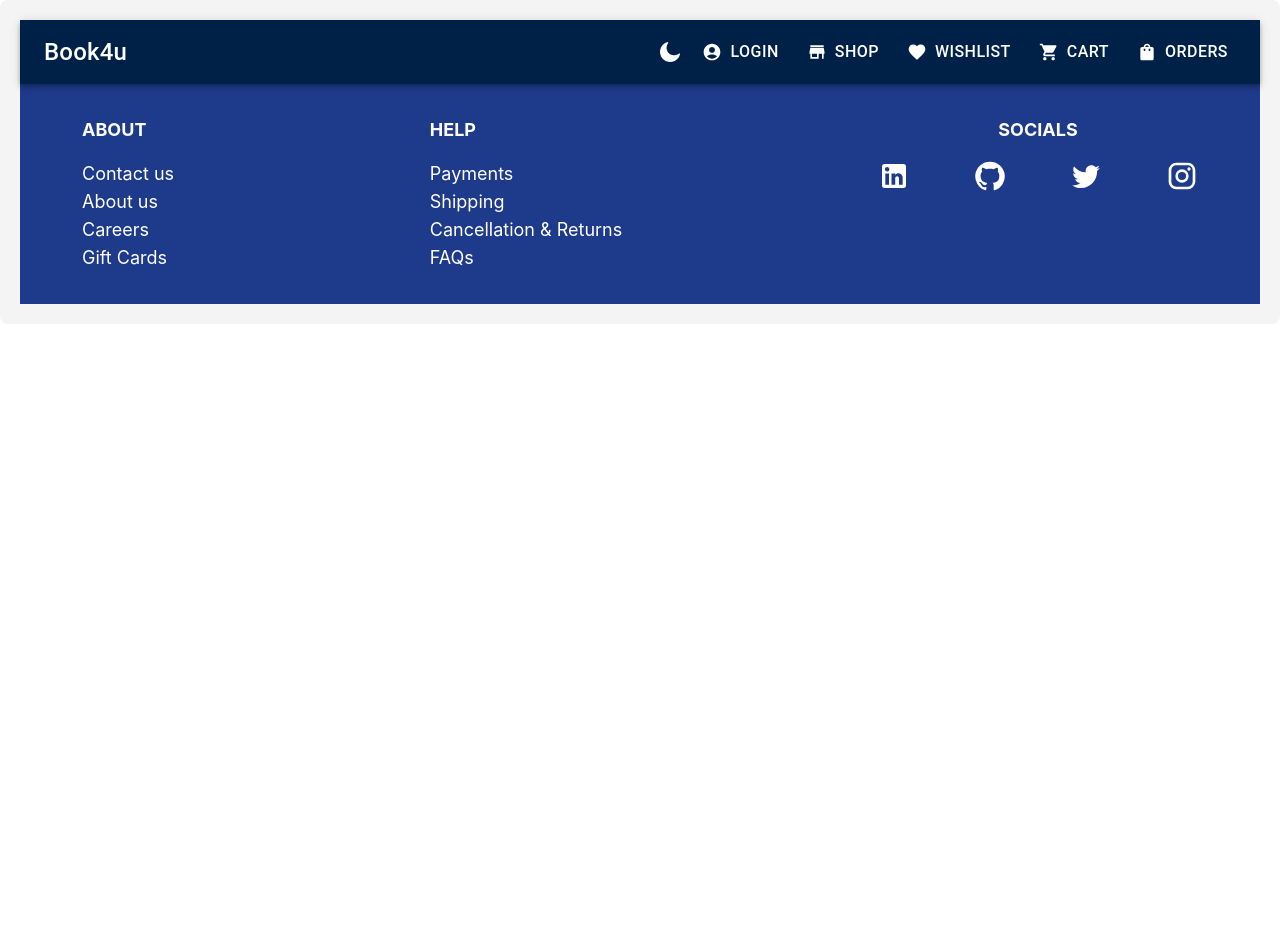
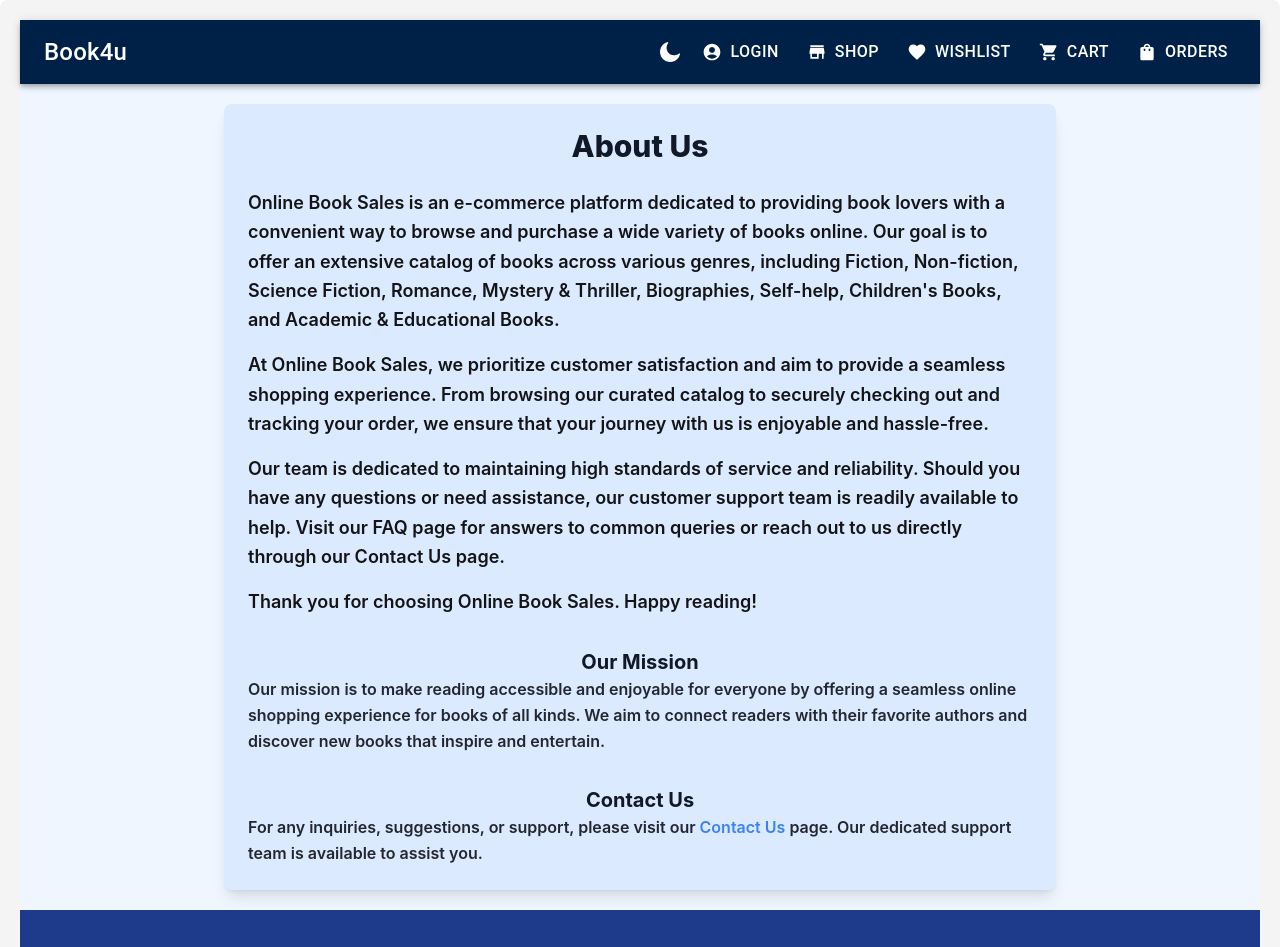
Before and after one commit to abraham-lopez-k3/online-book-sales-website, a React (Create React App) app in the folder client/: page /about in a window 1280 px wide. Shown: the top 947 px of the page. Before the commit the page ends 800 px from the top, so only its background shows below. Built offline with nearby package versions, Linux system fonts and the light colour scheme.

Commit message:
Added the home page

```diff
--- a/client/src/App.js
+++ b/client/src/App.js
@@ -16,6 +16,7 @@ import Contact from "./Pages/Contact.jsx";
 import { BrowserRouter as Router, Routes, Route } from 'react-router-dom';
 import './Animations.css';
 import FAQ from "./Pages/Faq.jsx";
+import AboutUs from "./Pages/AboutUs.jsx";
 
 function App() {
   const [darkMode, setDarkMode] = useState(false);
@@ -55,6 +56,7 @@ function App() {
             <Route path="/cart" element={<Cart />} />
             <Route path="/orders" element={<Orders />} />
             <Route path="/contactus" element={<Contact />} />
+            <Route path="/about" element={<AboutUs/>}/>
             <Route path="/faqs" element={<FAQ/>}/>
           </Routes>
           <Toast position="bottom-right" />
--- a/client/src/Components/Footer/Footer.jsx
+++ b/client/src/Components/Footer/Footer.jsx
@@ -10,7 +10,7 @@ function Footer() {
                     <h2 className="text-lg font-bold mb-4">ABOUT</h2>
                     <ul className="footer-list">
                         <li><Link to="/contactus" className="hover:text-yellow-300 text-lg">Contact us</Link></li>
-                        <li><Link to="/" className="hover:text-yellow-300 text-lg">About us</Link></li>
+                        <li><Link to="/about" className="hover:text-yellow-300 text-lg">About us</Link></li>
                         <li><Link to="/" className="hover:text-yellow-300 text-lg">Careers</Link></li>
                         <li><Link to="/" className="hover:text-yellow-300 text-lg">Gift Cards</Link></li>
                     </ul>
--- /dev/null
+++ b/client/src/Pages/AboutUs.jsx
@@ -0,0 +1,51 @@
+import React, { useEffect } from 'react';
+
+const AboutUs = () => {
+  useEffect(() => {
+    window.scrollTo(0, 0);
+  }, []);
+
+  return (
+    <div className="bg-blue-50 py-5">
+      <div className="max-w-4xl mx-auto px-4 sm:px-6 lg:px-8">
+        <div className="bg-blue-100 rounded-lg overflow-hidden shadow-lg">
+          <div className="p-6">
+            <h2 className="text-3xl font-extrabold text-gray-900 mb-6 text-center">About Us</h2>
+            <p className="text-lg text-gray-800 leading-relaxed  font-semibold">
+              Online Book Sales is an e-commerce platform dedicated to providing book lovers with a
+              convenient way to browse and purchase a wide variety of books online. Our goal is to
+              offer an extensive catalog of books across various genres, including Fiction,
+              Non-fiction, Science Fiction, Romance, Mystery & Thriller, Biographies, Self-help,
+              Children's Books, and Academic & Educational Books.
+            </p>
+            <p className="text-lg text-gray-800 leading-relaxed mt-4 font-semibold">
+              At Online Book Sales, we prioritize customer satisfaction and aim to provide a seamless shopping experience. From browsing our curated catalog to securely checking out and tracking your order, we ensure that your journey with us is enjoyable and hassle-free.
+            </p>
+            <p className="text-lg text-gray-800 leading-relaxed mt-4 font-semibold">
+              Our team is dedicated to maintaining high standards of service and reliability. Should you have any questions or need assistance, our customer support team is readily available to help. Visit our FAQ page for answers to common queries or reach out to us directly through our Contact Us page.
+            </p>
+            <p className="text-lg text-gray-800 leading-relaxed mt-4 font-semibold">
+              Thank you for choosing Online Book Sales. Happy reading!
+            </p>
+            <h3 className="text-xl text-center font-bold text-gray-900 mt-8">Our Mission</h3>
+            <p className="text-gray-700 leading-relaxed font-semibold">
+              Our mission is to make reading accessible and enjoyable for everyone by offering a
+              seamless online shopping experience for books of all kinds. We aim to connect readers
+              with their favorite authors and discover new books that inspire and entertain.
+            </p>
+            <h3 className="text-xl text-center font-bold text-gray-900 mt-8">Contact Us</h3>
+            <p className="text-gray-700 leading-relaxed font-semibold">
+              For any inquiries, suggestions, or support, please visit our{' '}
+              <a href="/contact" className="text-blue-500 hover:underline">
+                Contact Us
+              </a>{' '}
+              page. Our dedicated support team is available to assist you.
+            </p>
+          </div>
+        </div>
+      </div>
+    </div>
+  );
+};
+
+export default AboutUs;
--- a/client/src/Pages/Home.jsx
+++ b/client/src/Pages/Home.jsx
@@ -2,14 +2,14 @@ import React, { useState, useEffect } from 'react';
 import B1Child from '../assets/image/B1Child.jpeg';
 import AuthorImage from '../assets/image/author1.jpeg'
 import Spinner from './Spinner';
-import SearchBar from './SearchBar'; // Import the SearchBar component
+import SearchBar from '../Components/SearchBar';
 
 const Home = () => {
   const [isLoading, setIsLoading] = useState(true);
   const [data, setData] = useState(null);
 
   useEffect(() => {
-    // Simulate a fetch call to backend
+
     setTimeout(() => {
       setData({
         featuredAuthor: {
```
